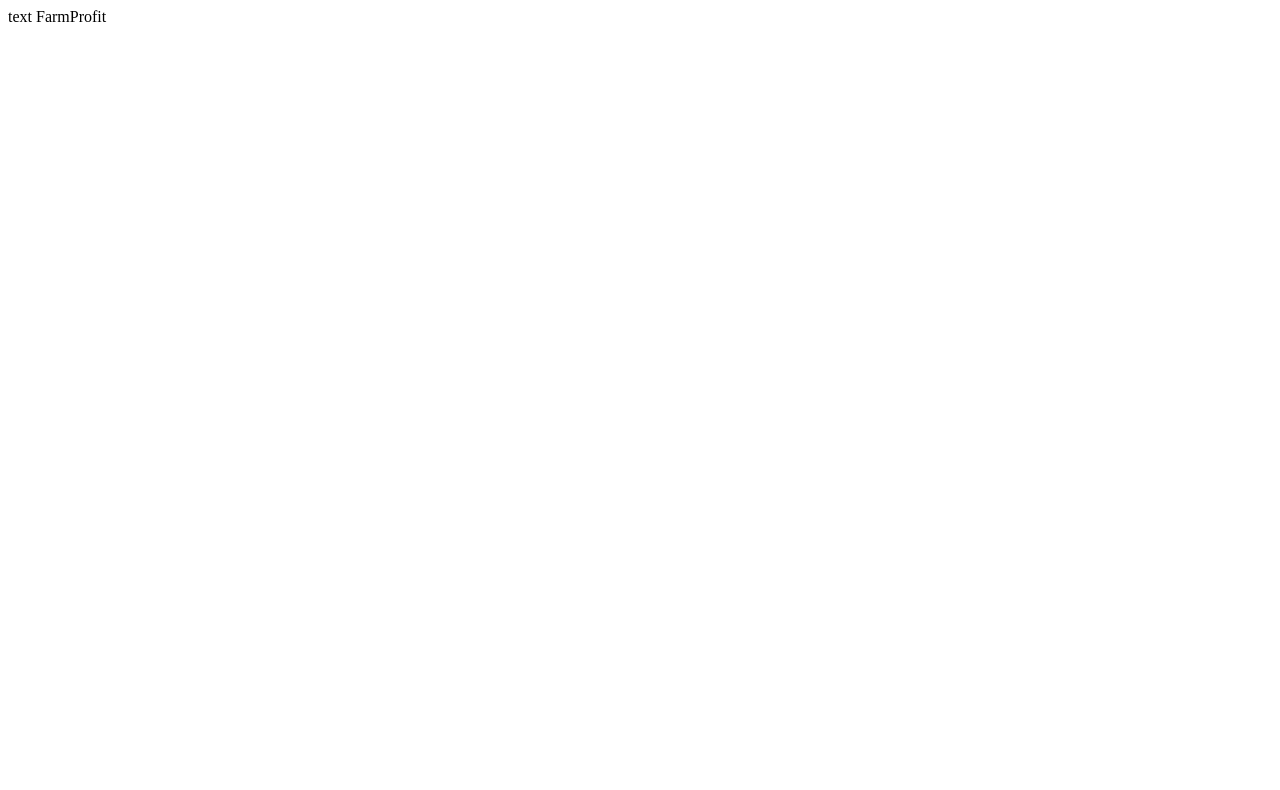
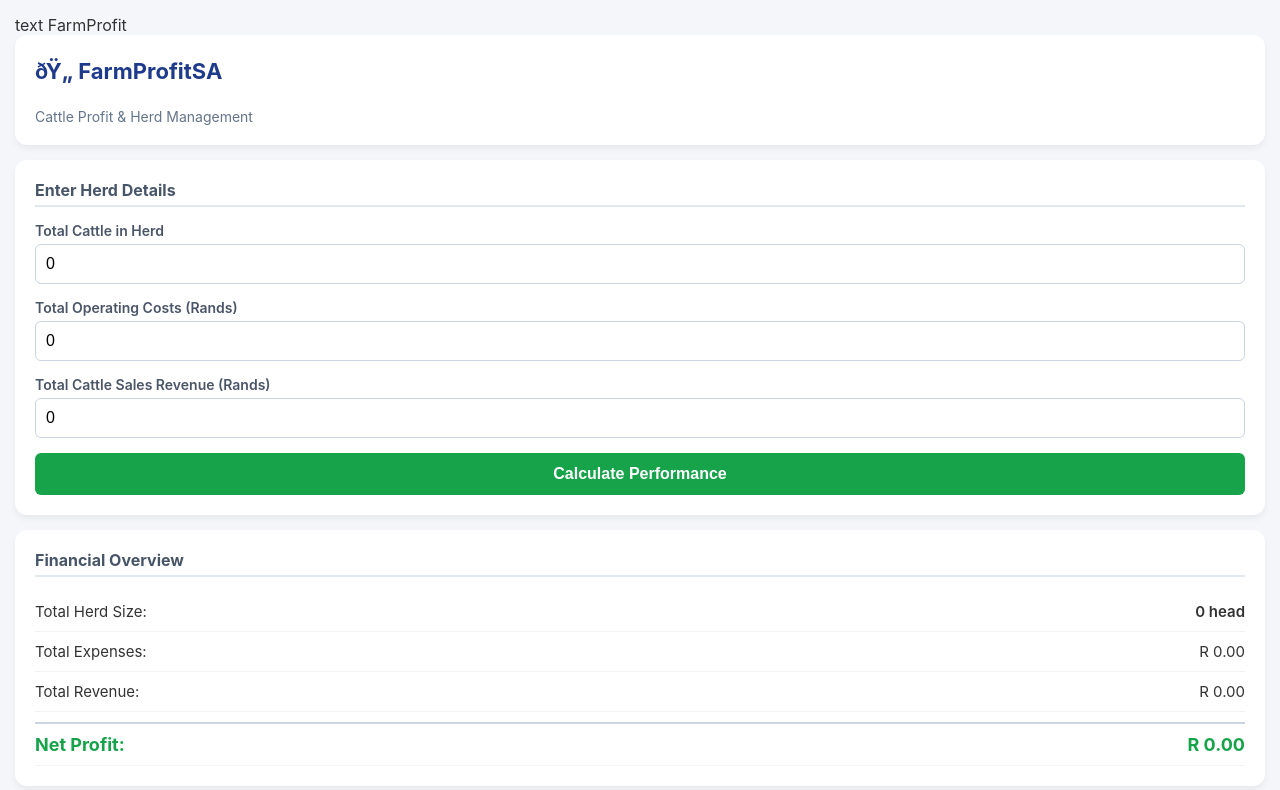
Before and after one commit to swvanheerden85-bot/FarmProfitSA, a plain HTML site: page index.html in a window 1280 px wide. Drawn offline with Linux system fonts and the light colour scheme.

Commit message:
Update index.html

```diff
--- a/index.html
+++ b/index.html
@@ -1,3 +1,96 @@
 text
 
 FarmProfit
+
+<!DOCTYPE html>
+<html lang="en">
+<head>
+    <meta charset="viewport" content="width=device-width, initial-scale=1.0">
+    <title>FarmProfitSA - Herd Management</title>
+    <style>
+        body { font-family: -apple-system, BlinkMacSystemFont, "Segoe UI", Roboto, sans-serif; background-color: #f4f6f9; margin: 0; padding: 15px; color: #333; }
+        .card { background: white; border-radius: 12px; padding: 20px; box-shadow: 0 4px 6px rgba(0,0,0,0.05); margin-bottom: 15px; }
+        h1 { font-size: 22px; color: #1e3a8a; margin-top: 0; display: flex; align-items: center; gap: 8px; }
+        h2 { font-size: 16px; margin: 0 0 15px 0; color: #475569; border-bottom: 2px solid #e2e8f0; padding-bottom: 5px; }
+        .form-group { margin-bottom: 15px; }
+        label { display: block; font-size: 14px; font-weight: 600; margin-bottom: 5px; color: #4a5568; }
+        input { width: 100%; padding: 10px; border: 1px solid #cbd5e1; border-radius: 6px; box-sizing: border-box; font-size: 16px; }
+        .btn { background-color: #16a34a; color: white; border: none; width: 100%; padding: 12px; border-radius: 6px; font-size: 16px; font-weight: bold; cursor: pointer; }
+        .btn:hover { background-color: #15803d; }
+        .result-row { display: flex; justify-content: space-between; padding: 10px 0; font-size: 15px; border-bottom: 1px solid #f1f5f9; }
+        .total-row { font-weight: bold; font-size: 18px; color: #16a34a; border-top: 2px solid #cbd5e1; padding-top: 10px; margin-top: 10px; }
+        .loss { color: #dc2626; }
+    </style>
+</head>
+<body>
+
+    <div class="card">
+        <h1>🐄 FarmProfitSA</h1>
+        <p style="margin: 0; color: #64748b; font-size: 14px;">Cattle Profit & Herd Management</p>
+    </div>
+
+    <!-- INPUT FORM -->
+    <div class="card">
+        <h2>Enter Herd Details</h2>
+        <div class="form-group">
+            <label for="herdSize">Total Cattle in Herd</label>
+            <input type="number" id="herdSize" placeholder="e.g. 50" value="0">
+        </div>
+        <div class="form-group">
+            <label for="expenses">Total Operating Costs (Rands)</label>
+            <input type="number" id="expenses" placeholder="Feed, vet, labor costs" value="0">
+        </div>
+        <div class="form-group">
+            <label for="revenue">Total Cattle Sales Revenue (Rands)</label>
+            <input type="number" id="revenue" placeholder="Income from sold cattle" value="0">
+        </div>
+        <button class="btn" onclick="calculateProfit()">Calculate Performance</button>
+    </div>
+
+    <!-- CALCULATED RESULTS -->
+    <div class="card">
+        <h2>Financial Overview</h2>
+        <div class="result-row">
+            <span>Total Herd Size:</span>
+            <span id="resHerd" style="font-weight: 600;">0 head</span>
+        </div>
+        <div class="result-row">
+            <span>Total Expenses:</span>
+            <span id="resExpenses">R 0.00</span>
+        </div>
+        <div class="result-row">
+            <span>Total Revenue:</span>
+            <span id="resRevenue">R 0.00</span>
+        </div>
+        <div class="result-row total-row">
+            <span>Net Profit:</span>
+            <span id="resProfit">R 0.00</span>
+        </div>
+    </div>
+
+    <script>
+        function calculateProfit() {
+            const herd = parseFloat(document.getElementById('herdSize').value) || 0;
+            const exp = parseFloat(document.getElementById('expenses').value) || 0;
+            const rev = parseFloat(document.getElementById('revenue').value) || 0;
+
+            const profit = rev - exp;
+
+            document.getElementById('resHerd').innerText = herd + " head";
+            document.getElementById('resExpenses').innerText = "R " + exp.toLocaleString('en-ZA', {minimumFractionDigits: 2});
+            document.getElementById('resRevenue').innerText = "R " + rev.toLocaleString('en-ZA', {minimumFractionDigits: 2});
+
+            const profitEl = document.getElementById('resProfit');
+            profitEl.innerText = "R " + profit.toLocaleString('en-ZA', {minimumFractionDigits: 2});
+
+            if (profit >= 0) {
+                profitEl.className = 'resProfit';
+                profitEl.style.color = '#16a34a';
+            } else {
+                profitEl.style.color = '#dc2626';
+            }
+        }
+    </script>
+
+</body>
+</html>
```
